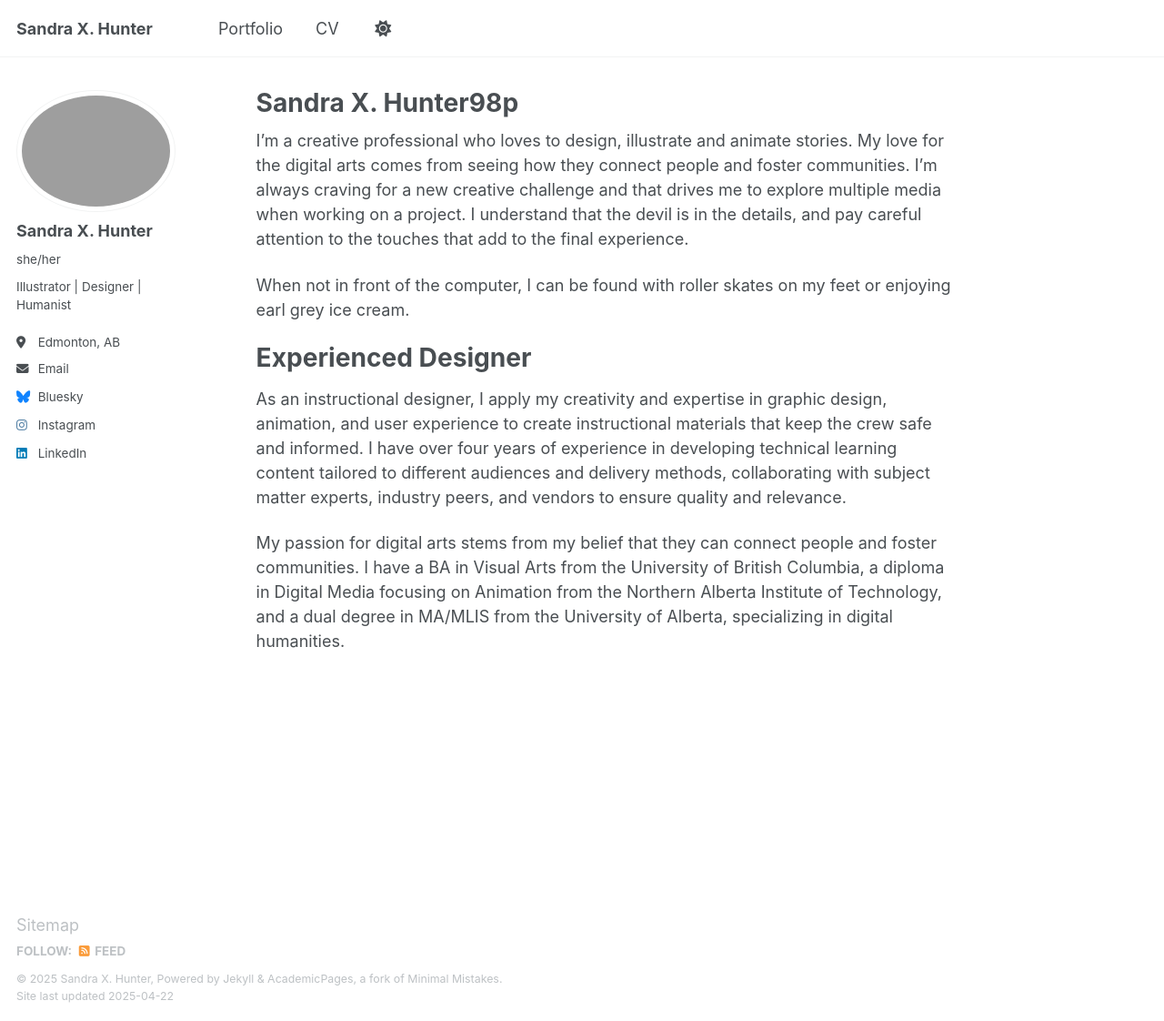
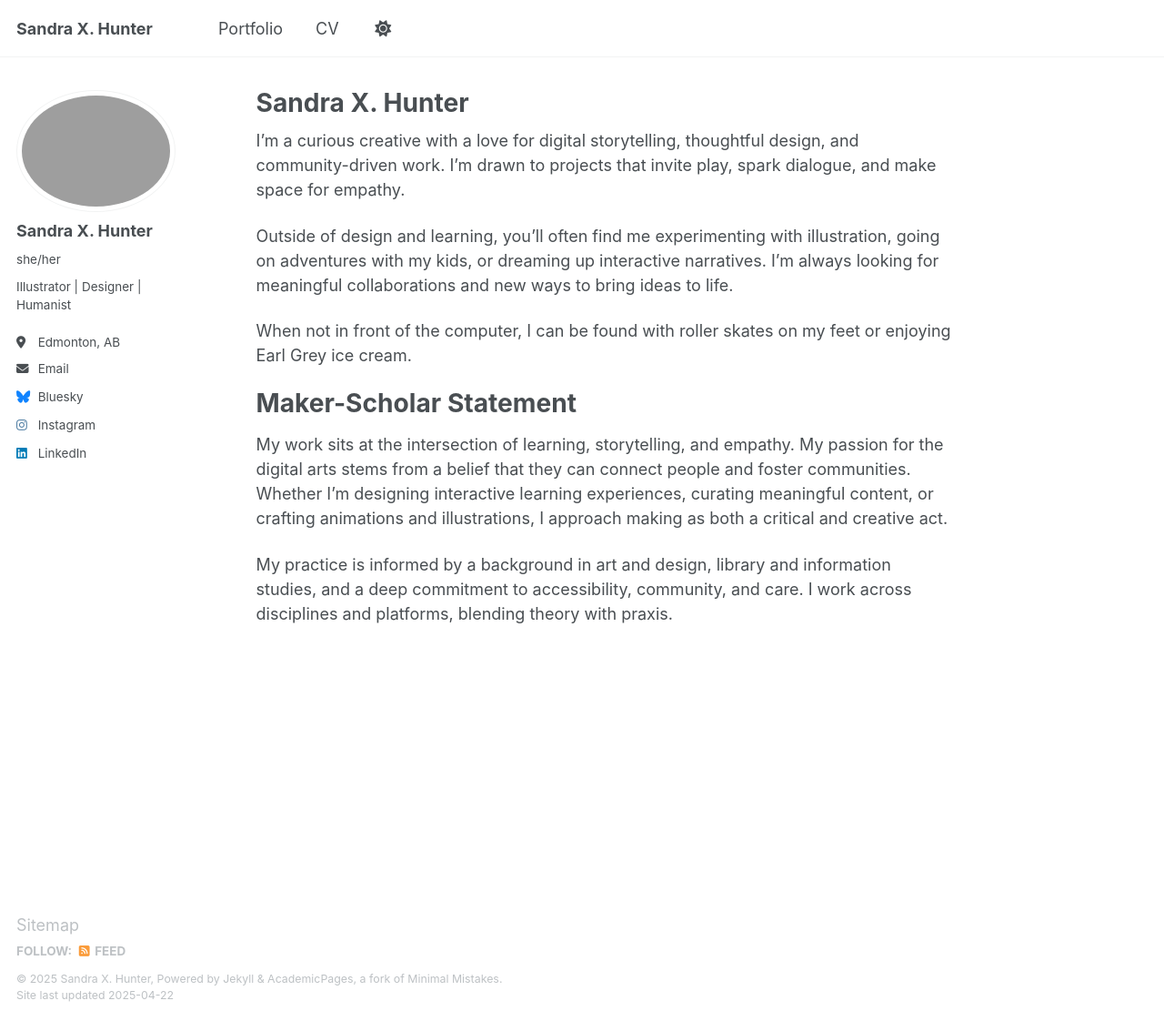
Before and after one commit to SX-Hunter/me, a Jekyll site: the page built from _pages/about.md, in a window 1280 px wide and 1122 px high. Shown: the whole window at 91% size. Built offline with Jekyll 4.4.1, drawn with Linux system fonts in a browser that asks for light colours.

```diff
--- a/_pages/about.md
+++ b/_pages/about.md
@@ -1,18 +1,20 @@
 ---
 permalink: /
-title: "Sandra X. Hunter98p"
+title: "Sandra X. Hunter"
 pauthor_profile: true
 redirect_from:
   - /about/
   - /about.html
 ---
 
-I’m a creative professional who loves to design, illustrate and animate stories. My love for the digital arts comes from seeing how they connect people and foster communities. I’m always craving for a new creative challenge and that drives me to explore multiple media when working on a project. I understand that the devil is in the details, and pay careful attention to the touches that add to the final experience.
+I’m a curious creative with a love for digital storytelling, thoughtful design, and community-driven work. I’m drawn to projects that invite play, spark dialogue, and make space for empathy.
 
-When not in front of the computer, I can be found with roller skates on my feet or enjoying earl grey ice cream.
+Outside of design and learning, you’ll often find me experimenting with illustration, going on adventures with my kids, or dreaming up interactive narratives. I’m always looking for meaningful collaborations and new ways to bring ideas to life.
 
-Experienced Designer
+When not in front of the computer, I can be found with roller skates on my feet or enjoying Earl Grey ice cream.
+
+Maker-Scholar Statement
 ======
-As an instructional designer, I apply my creativity and expertise in graphic design, animation, and user experience to create instructional materials that keep the crew safe and informed. I have over four years of experience in developing technical learning content tailored to different audiences and delivery methods, collaborating with subject matter experts, industry peers, and vendors to ensure quality and relevance.
+My work sits at the intersection of learning, storytelling, and empathy. My passion for the digital arts stems from a belief that they can connect people and foster communities. Whether I’m designing interactive learning experiences, curating meaningful content, or crafting animations and illustrations, I approach making as both a critical and creative act.
 
-My passion for digital arts stems from my belief that they can connect people and foster communities. I have a BA in Visual Arts from the University of British Columbia, a diploma in Digital Media focusing on Animation from the Northern Alberta Institute of Technology, and a dual degree in MA/MLIS from the University of Alberta, specializing in digital humanities.
+My practice is informed by a background in art and design, library and information studies, and a deep commitment to accessibility, community, and care. I work across disciplines and platforms, blending theory with praxis.
--- a/_portfolio/portfolio-2.html
+++ b/_portfolio/portfolio-2.html
@@ -1,5 +1,5 @@
 ---
-title: "Portfolio item number 2"
+title: "LibraSense Scandal"
 excerpt: "Short description of portfolio item number 2 <br/><img src='/images/500x300.png'>"
 collection: portfolio
 ---
```
Also changed, not shown: 1 other file.
